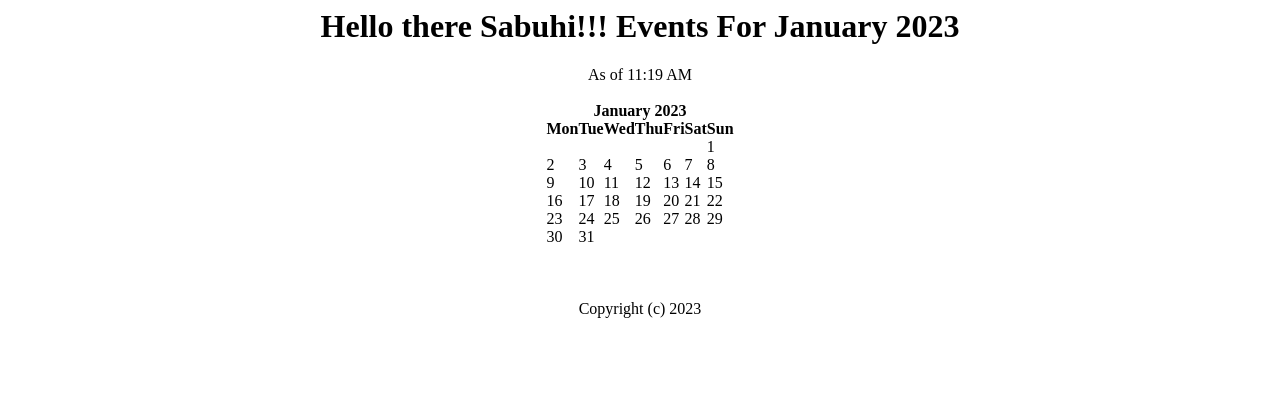
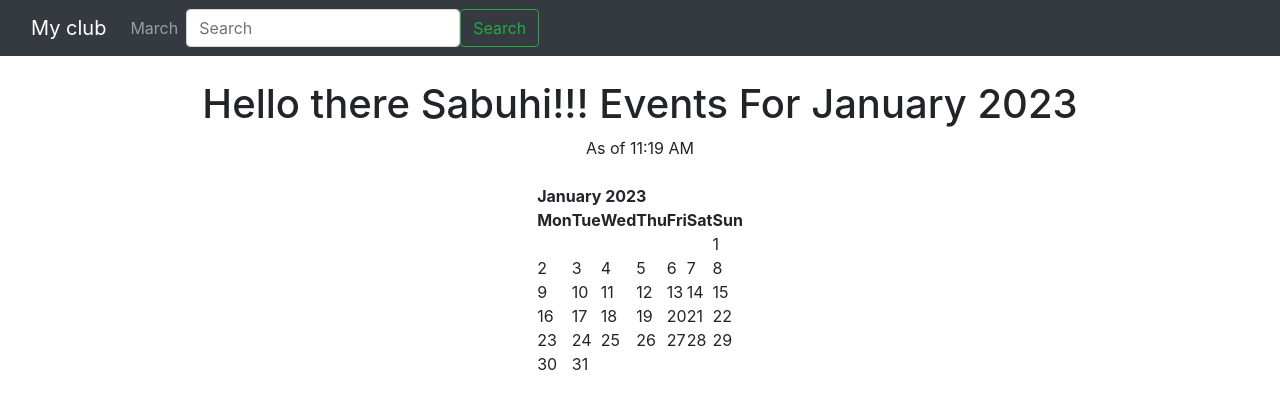
Before and after one commit to isazadesabuhi/Django-Wednesdays, a Django app: page /2023/January/ in a window 1280 px wide. Shown: the top 420 px of the page. Run offline with Django 4.2, Linux system fonts and the light colour scheme.

Commit message:
using templates and custom html

```diff
--- /dev/null
+++ b/myclub_website/events/templates/events/base.html
@@ -0,0 +1,45 @@
+<!DOCTYPE html>
+<html lang="en">
+  <head>
+    <!-- Required meta tags -->
+    <meta charset="utf-8" />
+    <meta
+      name="viewport"
+      content="width=device-width, initial-scale=1, shrink-to-fit=no"
+    />
+
+    <!-- Bootstrap CSS -->
+    <link
+      rel="stylesheet"
+      href="https://cdn.jsdelivr.net/npm/bootstrap@4.3.1/dist/css/bootstrap.min.css"
+      integrity="sha384-ggOyR0iXCbMQv3Xipma34MD+dH/1fQ784/j6cY/iJTQUOhcWr7x9JvoRxT2MZw1T"
+      crossorigin="anonymous"
+    />
+
+    <title>Hello, world!</title>
+  </head>
+  <body>
+    {% include 'events/navbar.html' %}
+    <br />
+
+    {% block content %} {% endblock %}
+
+    <!-- Optional JavaScript -->
+    <!-- jQuery first, then Popper.js, then Bootstrap JS -->
+    <script
+      src="https://code.jquery.com/jquery-3.3.1.slim.min.js"
+      integrity="sha384-q8i/X+965DzO0rT7abK41JStQIAqVgRVzpbzo5smXKp4YfRvH+8abtTE1Pi6jizo"
+      crossorigin="anonymous"
+    ></script>
+    <script
+      src="https://cdn.jsdelivr.net/npm/popper.js@1.14.7/dist/umd/popper.min.js"
+      integrity="sha384-UO2eT0CpHqdSJQ6hJty5KVphtPhzWj9WO1clHTMGa3JDZwrnQq4sF86dIHNDz0W1"
+      crossorigin="anonymous"
+    ></script>
+    <script
+      src="https://cdn.jsdelivr.net/npm/bootstrap@4.3.1/dist/js/bootstrap.min.js"
+      integrity="sha384-JjSmVgyd0p3pXB1rRibZUAYoIIy6OrQ6VrjIEaFf/nJGzIxFDsf4x0xIM+B07jRM"
+      crossorigin="anonymous"
+    ></script>
+  </body>
+</html>
--- a/myclub_website/events/templates/home.html
+++ b/myclub_website/events/templates/events/home.html
@@ -1,9 +1,14 @@
+{% extends 'events/base.html' %}
+{% block content %}
+
 <center>
   <h1>Hello there {{ name }}!!! Events For {{month}} {{year}}</h1>
 
   As of {{ time }}
-  <br><br>
+  <br /><br />
   {{ cal|safe }}
   <br /><br /><br />
   Copyright (c) {{ current_year }}
 </center>
+
+{% endblock %}
--- /dev/null
+++ b/myclub_website/events/templates/events/navbar.html
@@ -0,0 +1,32 @@
+<nav class="navbar navbar-expand-lg bg-body-tertiary navbar-dark bg-dark">
+  <div class="container-fluid">
+    <a class="navbar-brand" href="{% url 'home' %}">My club</a>
+    <button
+      class="navbar-toggler"
+      type="button"
+      data-bs-toggle="collapse"
+      data-bs-target="#navbarSupportedContent"
+      aria-controls="navbarSupportedContent"
+      aria-expanded="false"
+      aria-label="Toggle navigation"
+    >
+      <span class="navbar-toggler-icon"></span>
+    </button>
+    <div class="collapse navbar-collapse" id="navbarSupportedContent">
+      <ul class="navbar-nav me-auto mb-2 mb-lg-0">
+        <li class="nav-item">
+          <a class="nav-link" href="{% url 'home' '2023' 'January' %}">March</a>
+        </li>
+      </ul>
+      <form class="d-flex float-right" role="search">
+        <input
+          class="form-control me-2"
+          type="search"
+          placeholder="Search"
+          aria-label="Search"
+        />
+        <button class="btn btn-outline-success" type="submit">Search</button>
+      </form>
+    </div>
+  </div>
+</nav>
--- a/myclub_website/events/urls.py
+++ b/myclub_website/events/urls.py
@@ -8,6 +8,6 @@ urlpatterns = [
     # slug: hypen-and_underscores_stuff
     #UUID: universally unique identifier
 
-    # path("", views.home, name="home"),
+    path("", views.home, name="home"),
     path("<int:year>/<str:month>/", views.home, name="home"),
 ]
--- a/myclub_website/events/views.py
+++ b/myclub_website/events/views.py
@@ -3,7 +3,7 @@ import calendar
 from calendar import HTMLCalendar
 from datetime import datetime
 
-def home(request, year, month):
+def home(request, year=datetime.now().year, month=datetime.now().strftime('%B')):
     name = "Sabuhi"
     month = month.capitalize()
     # Convert month from name to number
@@ -18,7 +18,7 @@ def home(request, year, month):
     current_year = now.year
     # Get current time
     time = now.strftime("%I:%M %p")
-    return render(request, 'home.html', {
+    return render(request, 'events/home.html', {
         "name":name,
         "year":year,
         "month":month,
```
